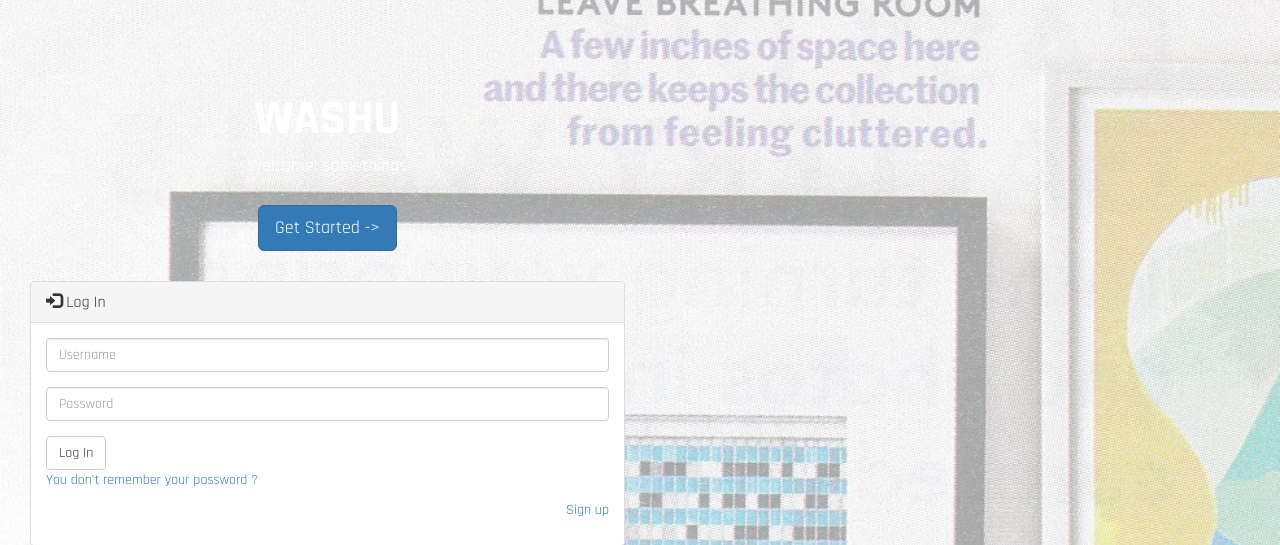
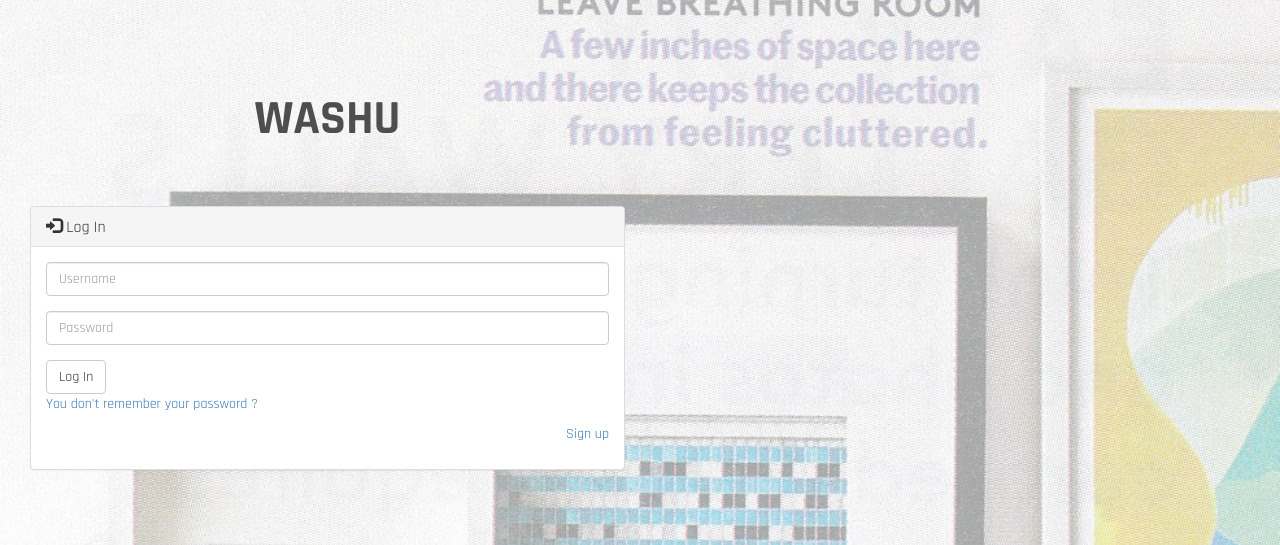
Before and after one commit to washu-teama/washu-web, a Django app: page /user/login/ in a window 1280 px wide. Shown: the part 50-595 px from the top of the page. Run offline with Django 3.2, Linux system fonts and the light colour scheme; parts of the project's set-up code (start-up, migrations or seed data) failed here and were passed over; some libraries are stand-ins or nearby versions.

```diff
--- a/washuweb/wauser/templates/wauser/login.html
+++ b/washuweb/wauser/templates/wauser/login.html
@@ -13,11 +13,9 @@
 		  <!-- Articles -->
           <div class="row">
             <article class="col-xs-12 text-center">
-              <h1 class="text-center text-white text-bold ft"><br>WASHU</h1>
-              <h4 class="text-center text-white "> Welcome! somethings </h4>
+              <h1 class="text-center text-bold ft" style="color: #4e4e4e"><br>WASHU</h1>
               <p>
 				<br>
-                <button class="btn btn-primary btn-lg">Get Started -></button>
               </p>
 
               <br>
--- a/washuweb/wauser/views.py
+++ b/washuweb/wauser/views.py
@@ -26,7 +26,7 @@ class LogIn(View):
                 return HttpResponseRedirect(reverse('main'))
         c = get_default_context(request)
         c.update({"wrong": True})
-        return render(request, 'wauser/first_page.html', c)
+        return render(request, 'wauser/login.html', c)
 
     def get(self, request):
         if request.user.id:
```
